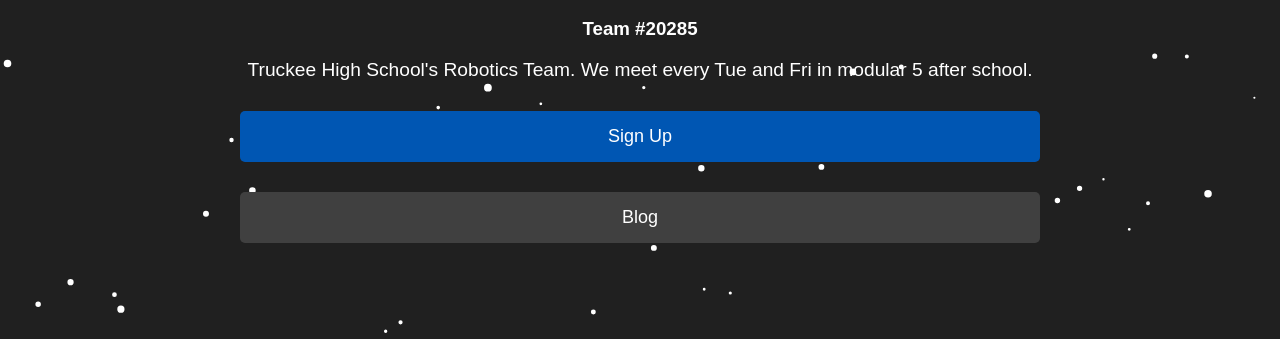
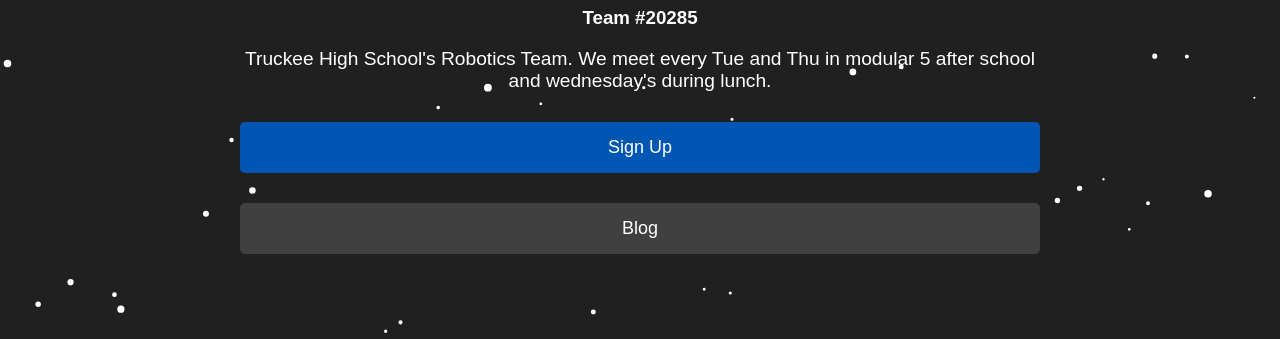
Before and after one commit to truckeerobotics/snowbotics-website, a plain HTML site: page index.html in a window 1280 px wide. Shown: the part 461-800 px from the top of the page. Drawn offline with Linux system fonts and the light colour scheme.

Commit message:
times fix

```diff
--- a/blogpost/blogstyle.css
+++ b/blogpost/blogstyle.css
@@ -53,6 +53,7 @@ body, html {
 }
 
 .post-content {
+    text-align: left;
     max-width: 80%;
     margin: 0 auto;
     padding: 20px 0;
--- a/index.html
+++ b/index.html
@@ -19,7 +19,7 @@
         <div class="content">
             <img class="logo" src="images/logo.png" alt="logo">
             <h3>Team #20285</h3>
-            <p>Truckee High School's Robotics Team. We meet every Tue and Fri in modular 5 after school.</p>
+            <p>Truckee High School's Robotics Team. We meet every Tue and Thu in modular 5 after school and wednesday's during lunch.</p>
             <section class="buttons-section">
                 <button id="newMemberButton" class="btn new-member">Sign Up</button>
             </section>
```
